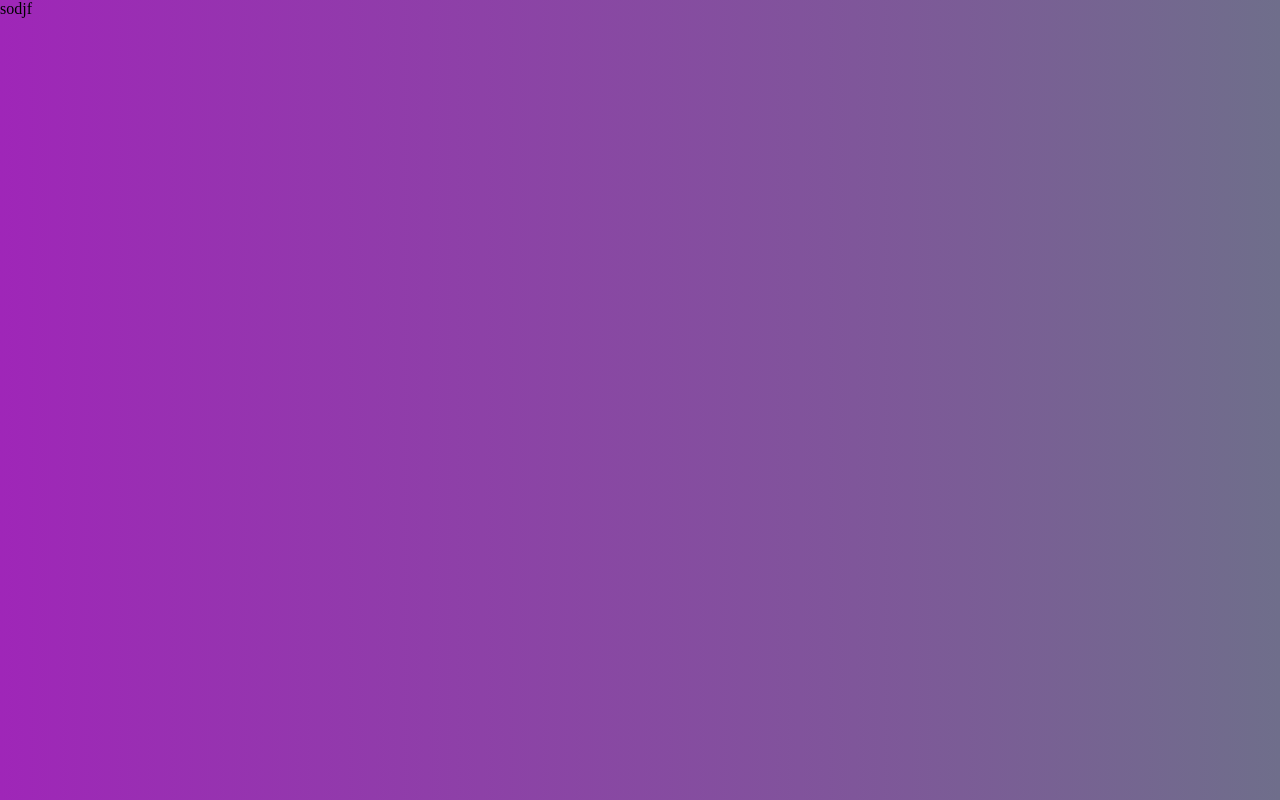
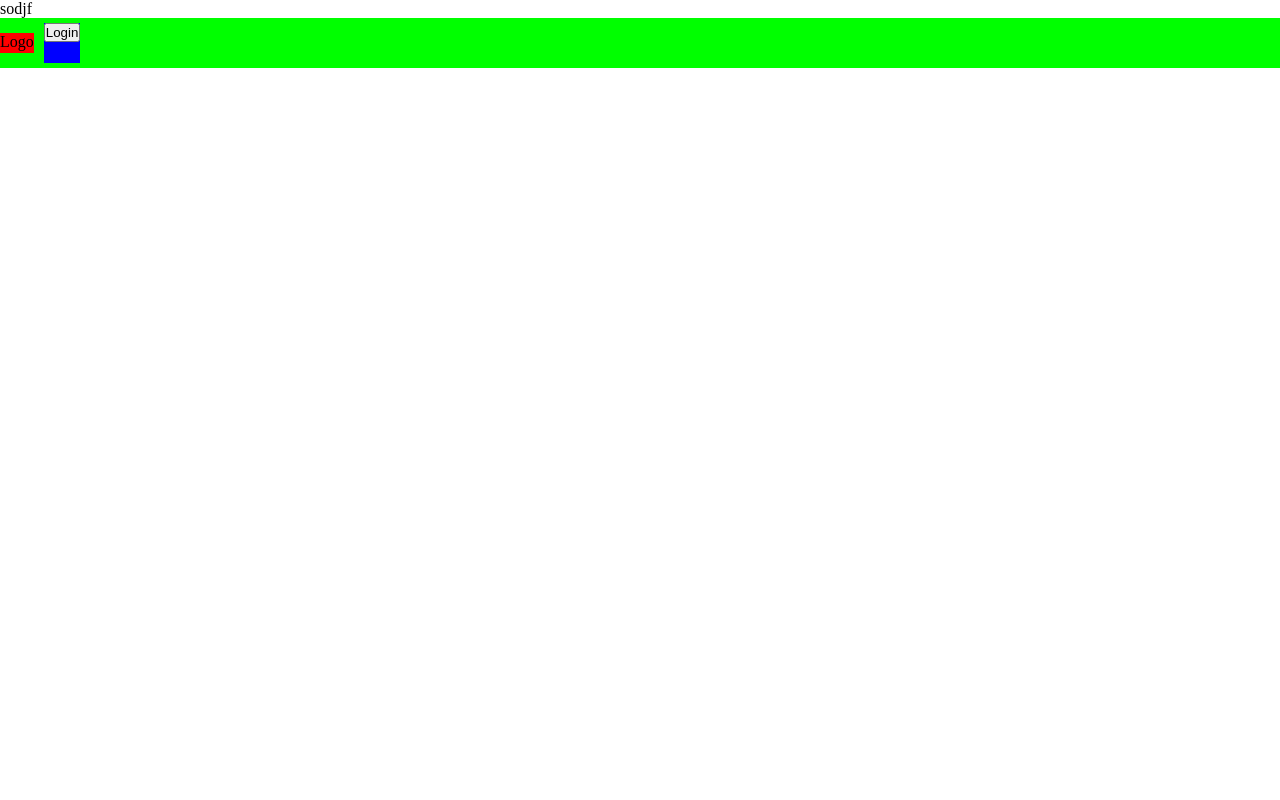
Before and after one commit to vitormarkis/thomas-exercises, a website: page index.html in a window 1280 px wide. Drawn offline with Linux system fonts and the light colour scheme.

Commit message:
v: aula display flex

```diff
--- a/index.html
+++ b/index.html
@@ -1,11 +1,59 @@
+<!DOCTYPE html>
+<html lang="en">
+  <head> </head>
+  <body></body>
+</html>
+
 <!DOCTYPE html>
 <html lang="pt-br">
   <head>
     <meta charset="UTF-8" />
-    <meta name="viewport" content="width=device-width, initial-scale=1.0" />
+    <meta
+      name="viewport"
+      content="width=device-width, initial-scale=1.0"
+    />
+    <title>Document</title>
     <title>jogo da vlha</title>
-    <link rel="stylesheet" href="style.css" />
-    <script type="module" src="/script.js"></script>
+    <!-- <link
+      rel="stylesheet"
+      href="style.css"
+    /> -->
+    <!-- <script
+      type="module"
+      src="/script.js"
+    ></script> -->
+    <style>
+      * {
+        box-sizing: border-box;
+        margin: 0;
+        padding: 0;
+      }
+
+      .header {
+        width: 50px;
+        height: 50px;
+        background-color: #0f0;
+        width: 100%;
+
+        display: flex;
+        align-items: center;
+        gap: 10px;
+      }
+
+      .items-esquerda {
+        background-color: #f00;
+        height: 20px;
+      }
+
+      .items-direita {
+        background-color: #00f;
+        height: 40px;
+      }
+      .items-meio {
+        background-color: #ff0;
+        height: 40px;
+      }
+    </style>
   </head>
   <body>
     sodjf
@@ -19,9 +67,17 @@
       <div class="cell"></div>
       <div class="cell"></div>
       <div class="cell"></div>
+
+      <div class="pai"></div>
     </div>
     <div>
-      <div class="winning-mesage"></div>
+      <div class="header">
+        <div class="items items-esquerda">Logo</div>
+        <!-- <div class="items items-meio">Logo</div> -->
+        <div class="items items-direita">
+          <button>Login</button>
+        </div>
+      </div>
     </div>
   </body>
 </html>
--- a/style.css
+++ b/style.css
@@ -29,9 +29,9 @@ body {
   display: grid;
   width: 100%;
   height: 100%;
-  display: grid
-  justify-content: center,
-  align-items: relative
+  display: grid;
+  justify-content: center;
+  align-items: relative;
 }
 .board.x .cell:not(.x):not(.circle):hover ::after,
 .board.x .cell:not(.x):not(.circle):hover::before
@@ -88,11 +88,11 @@ body {
 }
 
 .cell.x::before,
-.board.x .cell:not(.x):not(circle):hover ::before {
+.board.x .cell:not(.x):not(circle):hover::before {
   transform: rotate(45deg);
 }
 .cell.x::after,
-.board.x .cell:not(.x):not(circle):hover ::after {
+.board.x .cell:not(.x):not(circle):hover::after {
   transform: rotate(-45deg);
 }
 
@@ -112,9 +112,7 @@ body {
 .cell.Circle::after {
   transform: rotate(-45deg);
 }
-/* Mensagem de vitoria */
+
 .winning-mesage {
   display: none;
 }
-
-/* https://youtu.be/0EiX9c4vzRs?si=7-5WtkRDnAwgOKcF */
```
Also changed, not shown: package.json (renamed from tudojs/package.json), 6 other files.
